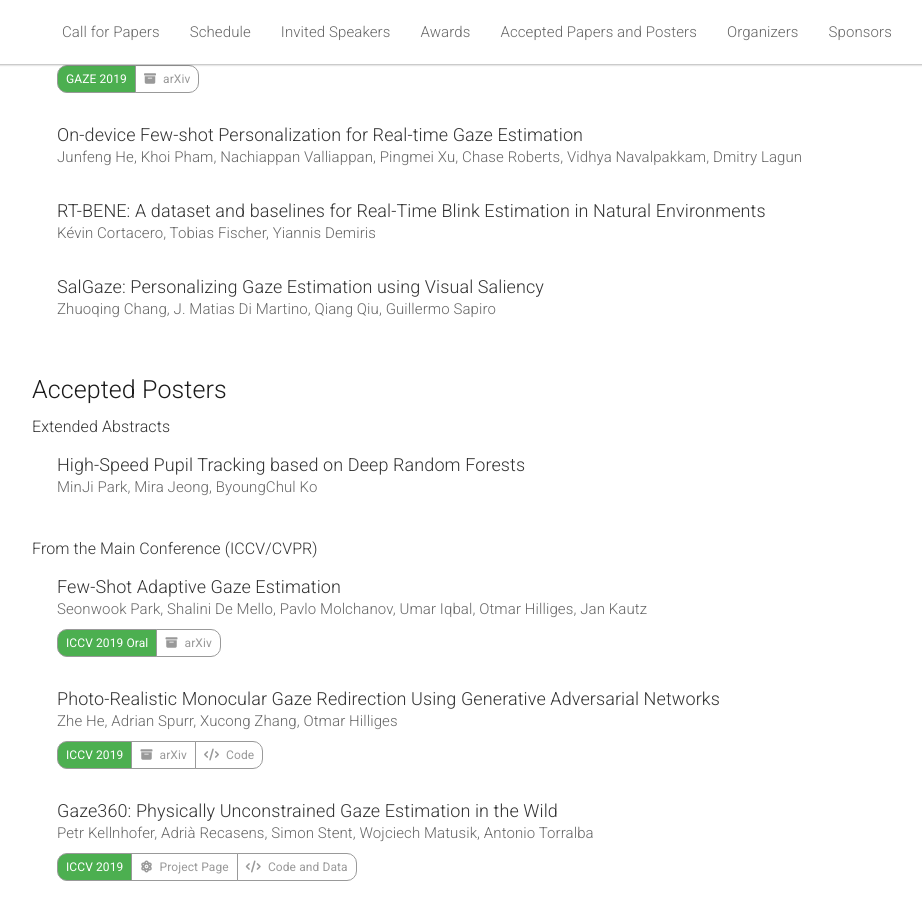
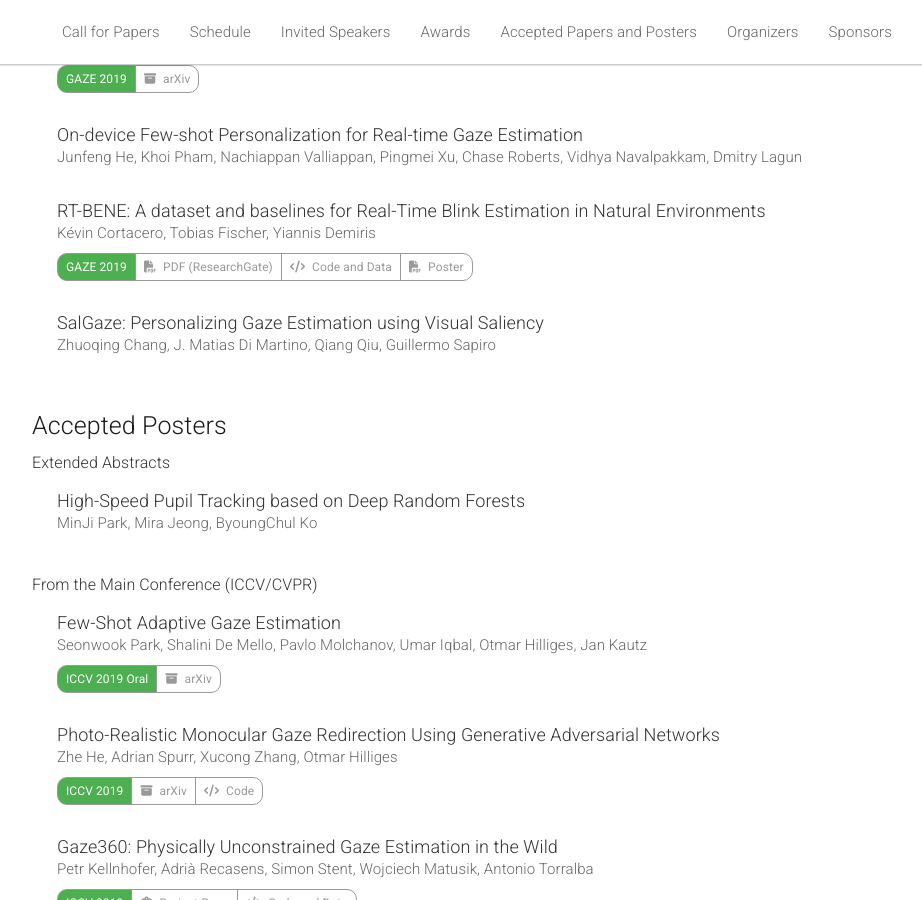
Before and after one commit to gazeworkshop/gazeworkshop.github.io, a Jekyll site: the page built from _pages/home.md, in a window 1280 px wide and 900 px high, scrolled down 5493 px. Shown: the whole window, without its empty margins (133-1055 px from the left). Built offline with Jekyll 4.4.1, drawn with Linux system fonts in a browser that asks for light colours; nearby versions of some CDN libraries.

Commit message:
Add RT-BENE links from Tobias

```diff
--- a/_pages/home.md
+++ b/_pages/home.md
@@ -419,6 +419,12 @@ Shalini De Mello is a Principal Research Scientist at NVIDIA. Her research inter
     <div class="paper">
         <span class="title">RT-BENE: A dataset and baselines for Real-Time Blink Estimation in Natural Environments</span>
         <span class="authors">Kévin Cortacero, Tobias Fischer, Yiannis Demiris</span>
+        <div class="btn-group btn-group-xs" role="group">
+          <button class="btn btn-success">GAZE 2019</button>
+          <a class="btn btn-default" target="_blank" href="https://www.researchgate.net/profile/Tobias_Fischer7/publication/336605388_RT-BENE_A_Dataset_and_Baselines_for_Real-Time_Blink_Estimation_in_Natural_Environments/links/5da84cd14585159bc3d5823d/RT-BENE-A-Dataset-and-Baselines-for-Real-Time-Blink-Estimation-in-Natural-Environments.pdf"><i class="fas fa-file-pdf"></i> PDF (ResearchGate)</a>
+		  <a class="btn btn-default" target="_blank" href="http://www.imperial.ac.uk/personal-robotics/software/"><i class="fas fa-code"></i> Code and Data</a>
+		  <a class="btn btn-default" target="_blank" href="http://tobiasfischer.info/publications/cortacero-2019-ICCVW-poster.pdf"><i class="fas fa-file-pdf"></i> Poster</a>
+        </div>
     </div>
     <div class="paper">
         <span class="title">SalGaze: Personalizing Gaze Estimation using Visual Saliency</span>
```
